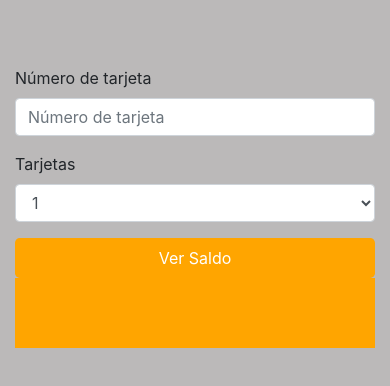
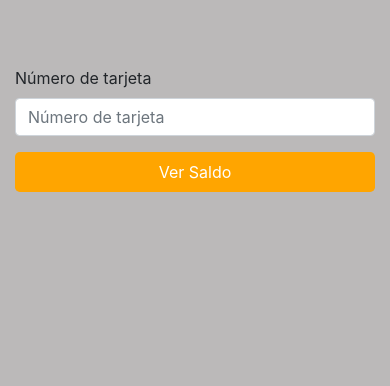
Before and after one commit to nataliaLT/transLab, a website: page saldo.html in a window 390 px wide. Shown: the part 62-448 px from the top of the page. Drawn offline with nearby package versions, Linux system fonts and the light colour scheme.

Commit message:
ver saldo lista

```diff
--- a/saldo.html
+++ b/saldo.html
@@ -41,23 +41,13 @@
             <label for="exampleFormControlInput1">Número de tarjeta</label>
             <input type="email" class="form-control" id="nTarjeta" placeholder="Número de tarjeta">
           </div>
-          <div class="form-group">
-            <label for="exampleFormControlSelect1">Tarjetas</label>
-            <select class="form-control" id="exampleFormControlSelect1">
-              <option>1</option>
-              <option>2</option>
-              <option>3</option>
-              <option>4</option>
-              <option>5</option>
-            </select>
-          </div>
         </form>
-        <button type="submit" class="btn btn-secondary btn-lg btn-block ver">Ver Saldo</button>
+        <button type="submit" class="btn btn-secondary btn-lg btn-block ver" >Ver Saldo</button>
       </div>
     </div>
     <div class="row justify-content-md-center">
-      <div class="col-md-auto">
-          <div id="mostrarSaldo"></div>
+      <div id="saldoo" class="col-md-auto">
+
 
       </div>
     </div>
@@ -86,9 +76,7 @@
   };
   firebase.initializeApp(config);
 </script>
-  <script src="src/js/controllers/main.js"></script>
   <script src="src/js/models/data.js"></script>
-  <script src="src/js/views/app.js"></script>
 </body>
 
 </html>
--- a/src/js/models/data.js
+++ b/src/js/models/data.js
@@ -1,3 +1,4 @@
+
 const saldo = document.getElementById('saldo');
 
 //Funcion para llamar a la api
@@ -12,7 +13,7 @@ saldo.addEventListener('click',()=>{
 })
 });
 const renderInfo= (data)=>{
-    mostrarSaldo.innerHTML +=
+    saldoo.innerHTML +=
     `
     <div class="versaldo">
     <h6 class="tituloversaldo">Ver Saldo</h6>
```
Also changed, not shown: src/js/controllers/perfil.js (+1 -38 lines).
